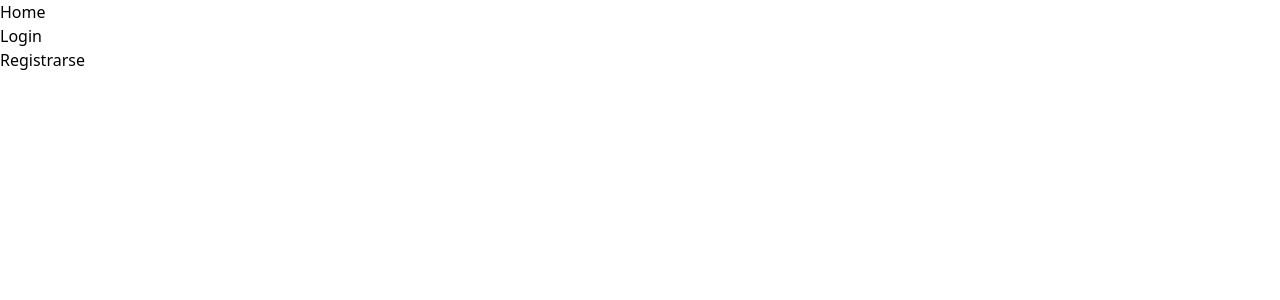
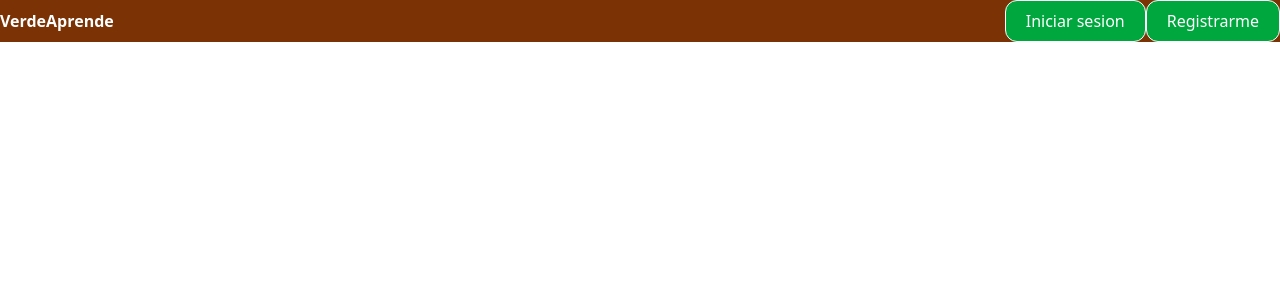
Before and after one commit to marcoriv43/Proyecto-Front-End-1, a React (Vite) app: page / in a window 1280 px wide. Shown: the top 300 px of the page. Built offline with nearby package versions, Linux system fonts and the light colour scheme.

Commit message:
Añadimos el header

```diff
--- a/src/Views/Home.jsx
+++ b/src/Views/Home.jsx
@@ -1,18 +1,10 @@
 import { Link } from "react-router"
+import { Header } from "../components/header"
 
 
 const Home = () => {
   return (
-    <>
-    <h1 className="">Home</h1>
-    <Link to={"/login"}>
-    <button>Login</button>
-    </Link>
-    <br />
-    <Link to={"/register"}>
-    <button>Registrarse</button>
-    </Link>
-    </>
+      <Header  />
   )
 }
 
--- /dev/null
+++ b/src/components/header.jsx
@@ -0,0 +1,34 @@
+
+import { Link, NavLink } from "react-router";
+
+
+
+export const Header = () => {
+
+    return (
+      <header className="flex justify-between items-center bg-amber-900 text-[white] sticky top-0;">
+        <Link to="/" className="title">
+          <h1 className="font-bold">VerdeAprende</h1>
+        </Link>
+        <div>
+
+        </div>
+        <ul className= "flex">
+          <li>
+            <NavLink to="/login">
+            <button class="py-2 px-5 bg-green-600 border rounded-xl hover:scale-110 duration-300">
+                Iniciar sesion
+            </button>
+            </NavLink>
+          </li>
+          <li>
+            <NavLink to="/register">
+            <button class="py-2 px-5 bg-green-600 border rounded-xl hover:scale-110 duration-300">
+                Registrarme
+            </button>
+            </NavLink>
+          </li>
+        </ul>
+      </header>
+    );
+  };
--- a/src/index.css
+++ b/src/index.css
@@ -1 +1,7 @@
 @import 'tailwindcss';
+
+@theme {
+    --color-midnight: #121063;
+    --color-tahiti: #3ab7bf;
+    --color-bermuda: #78dcca;
+}
```
